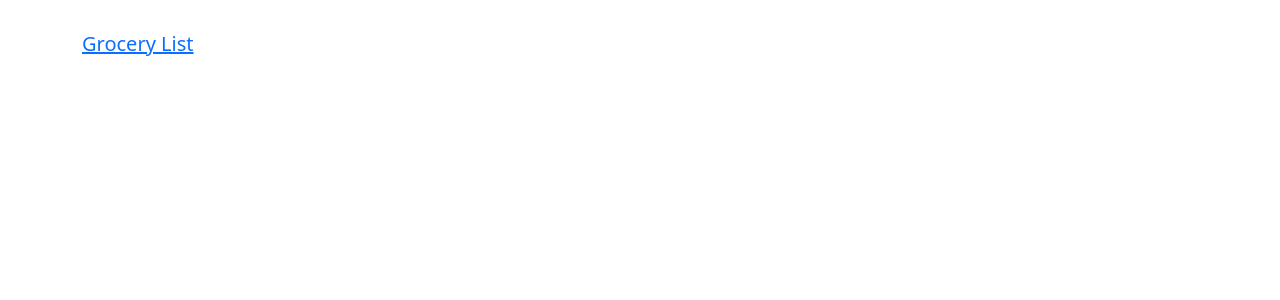
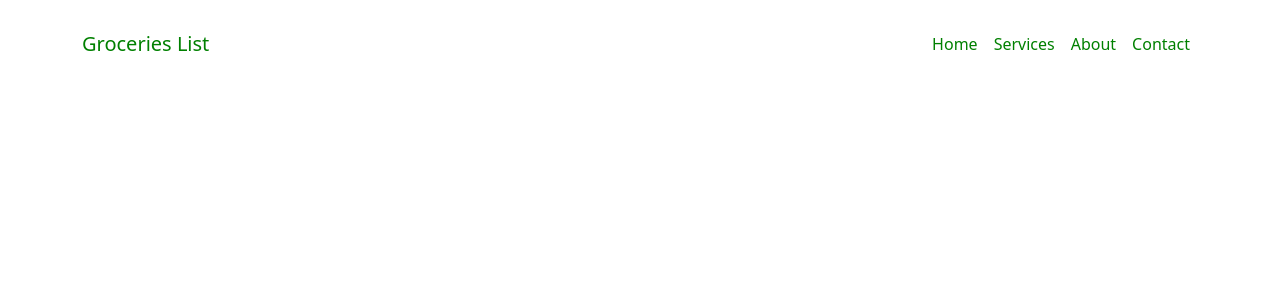
Before and after one commit to JoelOgira/Grocery-List, a React (Create React App) app: page / in a window 1280 px wide. Shown: the top 300 px of the page. Built offline with nearby package versions, Linux system fonts and the light colour scheme.

Commit message:
Added Header and Content Components

```diff
--- a/src/App.css
+++ b/src/App.css
@@ -1,4 +1,32 @@
-.App {
+a {
+  text-decoration: none !important;
+  color: green !important;
+}
+
+a:hover {
+  color: rgb(3, 29, 3) !important;
+}
+
+
+
+
+
+
+
+
+
+
+
+
+
+
+
+
+
+
+
+
+/* .App {
   text-align: center;
 }
 
@@ -35,4 +63,4 @@
   to {
     transform: rotate(360deg);
   }
-}
+} */
--- a/src/App.js
+++ b/src/App.js
@@ -1,10 +1,23 @@
-import Navbar from './Components/Navbar';
+import Footer from './Components/Footer';
+import Header from './Components/Header';
+import './App.css';
 import 'bootstrap/dist/css/bootstrap.min.css';
+import Content from './Components/Content';
+
 
 const App = () => {
+
+  const handleNameChanges = () => {
+    const names = ['Jane', 'Hoe', 'Kalulu'];
+    const randomNumber = Math.floor(Math.random() * names.length );
+    return names[randomNumber];
+  }
+
   return (
     <div className="App">
-      <Navbar />
+      <Header />
+      <Content />
+      <Footer />
     </div>
   );
 }
--- /dev/null
+++ b/src/Components/Content.js
@@ -0,0 +1,9 @@
+const Content = () => {
+  return (
+    <div className="container">
+
+    </div>
+  )
+}
+
+export default Content
--- /dev/null
+++ b/src/Components/Header.js
@@ -0,0 +1,27 @@
+const Header = () => {
+  return (
+    <div className="navbar navbar-expand-sm bg-transparent py-4">
+        <div className="container">
+            <div className="navbar-brand">
+            <a href="/" className='py-2'>Groceries List</a>
+            </div>
+            <ul className="navbar-nav mr-auto">
+                <li className="nav-item">
+                    <a href="/" className="nav-link">Home</a>
+                </li>
+                <li className="nav-item">
+                    <a href="/services" className="nav-link">Services</a>
+                </li>
+                <li className="nav-item">
+                    <a href="/about" className="nav-link">About</a>
+                </li>
+                <li className="nav-item">
+                    <a href="/contact" className="nav-link">Contact</a>
+                </li>
+            </ul>
+        </div>
+    </div>
+  )
+}
+
+export default Header
--- a/src/Components/Navbar.js
+++ /dev/null
@@ -1,16 +0,0 @@
-
-const Navbar = () => {
-  return (
-    <div className="Navbar">
-        <navbar className="navbar navbar-expand-sm py-4 bg-transparent">
-            <div className="container">
-                <div className="navbar-brand">
-                    <a href="/">Grocery List</a>
-                </div>
-            </div>
-        </navbar>
-    </div>
-  )
-}
-
-export default Navbar;
```
Also changed, not shown: src/Components/Footer.js (line endings or trailing spaces).
